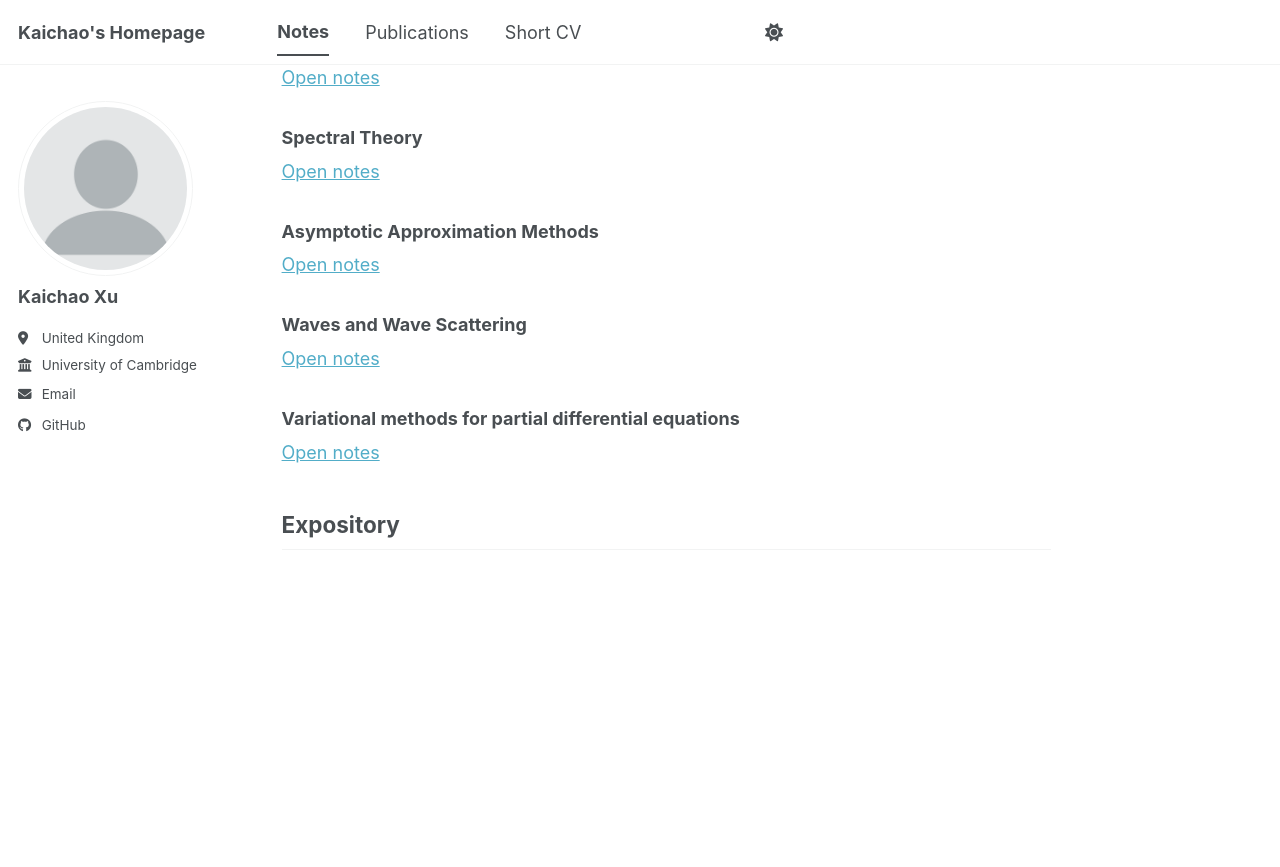
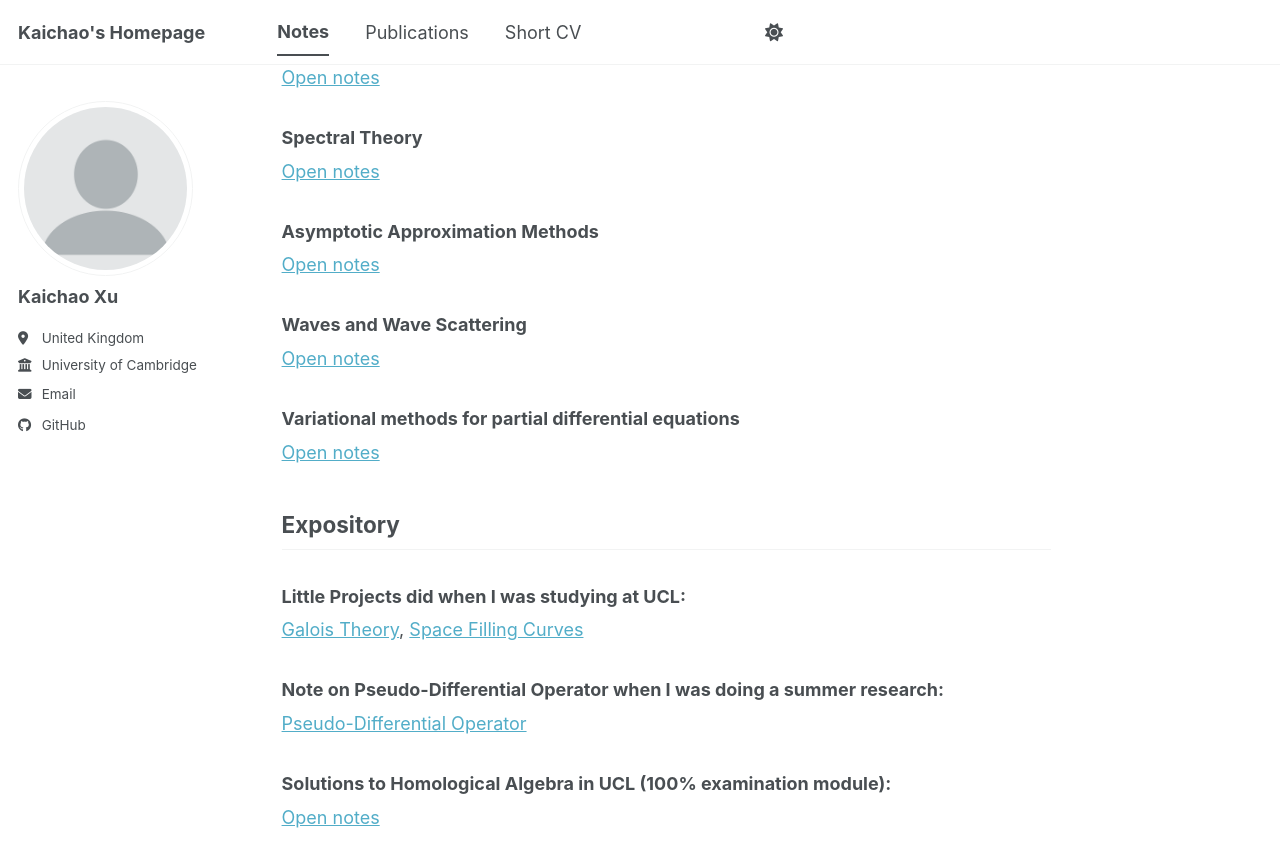
Before and after one commit to kx247/kaichaoxu, a Jekyll site: the page built from _pages/notes.md, in a window 1280 px wide and 900 px high, scrolled down 939 px. Shown: the top 867 px of the window. Built offline with Jekyll 4.4.1, drawn with Linux system fonts in a browser that asks for light colours; a style sheet for code colours, icons or effects is not loaded; before the commit the page ends 1546 px from its top, so only the background shows below that.

Commit message:
Update notes.md

```diff
--- a/_pages/notes.md
+++ b/_pages/notes.md
@@ -57,3 +57,15 @@ Here are some notes I took when I was studying at UCL (although there are certai
 [Open notes](/kaichaoxu/files/Variational_methods_for_partial_differential_equations.pdf)
 
 ## Expository
+
+### Little Projects did when I was studying at UCL:
+
+[Galois Theory](/kaichaoxu/files/Galois_theory_Group_Project(1).pdf), [Space Filling Curves](/kaichaoxu/files/Space_Filling_Curves(1).pdf)
+
+### Note on Pseudo-Differential Operator when I was doing a summer research:
+
+[Pseudo-Differential Operator](/kaichaoxu/files/Notes_on_Pseudo_Differential_Operator.pdf)
+
+### Solutions to Homological Algebra in UCL (100% examination module):
+
+[Open notes](/kaichaoxu/files/Homological_Algebra_Exercises.pdf)
```
